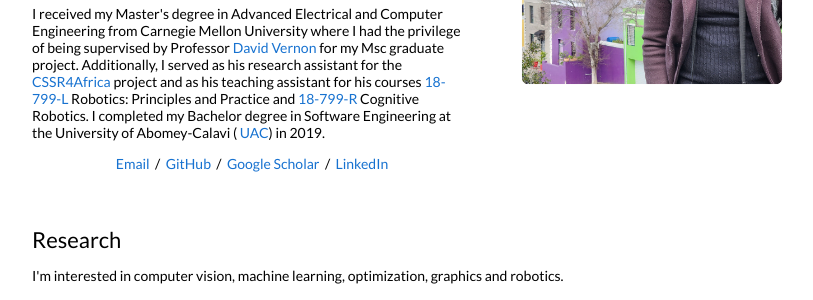
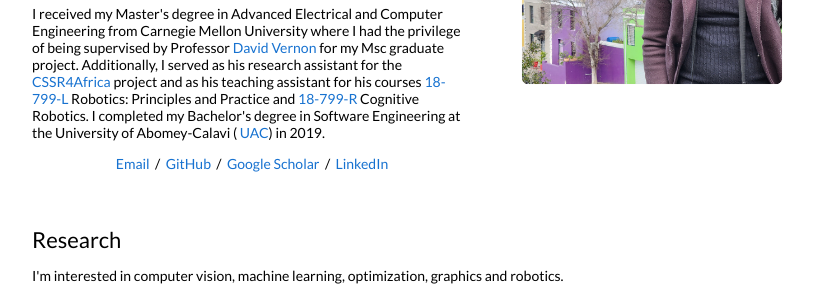
Before and after one commit to pamely/pamely.github.io, a Jekyll site: the page built from _posts/2023-08-28-3dgaussians.markdown, in a window 1280 px wide and 900 px high. Shown: the part 304-604 px from the top of the window, without its empty margins (228-1041 px from the left). Built offline with Jekyll 4.4.1, drawn with Linux system fonts in a browser that asks for light colours.

```diff
--- a/_layouts/default.html
+++ b/_layouts/default.html
@@ -43,7 +43,7 @@
                 I am a Research Assistant working under the guidance of <a href="https://www.andrew.cmu.edu/user/cjoewong/"> Professor Carlee Joe-Wong </a> in the Learning, Incentives, and Optimization for Networked Systems (<a href="https://research.ece.cmu.edu/lions/index.html">LIONS</a>) Lab at <a href="https://www.cmu.edu/">Carnegie Mellon University</a>. We are exploring efficients methods for diagnosing Birth Asphyxia using babies cries and Federated Learning.
               </p>
               <p>
-                I received my Master's degree in Advanced Electrical and Computer Engineering from Carnegie Mellon University where I had the privilege of being supervised by Professor <a href="http://www.vernon.eu/"> David Vernon </a> for my Msc graduate project. Additionally, I served as his  research assistant for the <a href="https://cssr4africa.github.io/"> CSSR4Africa </a> project and as his teaching assistant for his courses <a href="https://www.africa.engineering.cmu.edu/academics/courses/18-799-L.html"> 18-799-L</a> Robotics: Principles and Practice and <a href="https://www.africa.engineering.cmu.edu/academics/courses/18-799-R.html"> 18-799-R</a> Cognitive Robotics. I completed my Bachelor degree in Software Engineering at the University of Abomey-Calavi (<a href="https://uac.bj/"> UAC</a>) in 2019.
+                I received my Master's degree in Advanced Electrical and Computer Engineering from Carnegie Mellon University where I had the privilege of being supervised by Professor <a href="http://www.vernon.eu/"> David Vernon </a> for my Msc graduate project. Additionally, I served as his  research assistant for the <a href="https://cssr4africa.github.io/"> CSSR4Africa </a> project and as his teaching assistant for his courses <a href="https://www.africa.engineering.cmu.edu/academics/courses/18-799-L.html"> 18-799-L</a> Robotics: Principles and Practice and <a href="https://www.africa.engineering.cmu.edu/academics/courses/18-799-R.html"> 18-799-R</a> Cognitive Robotics. I completed my Bachelor's degree in Software Engineering at the University of Abomey-Calavi (<a href="https://uac.bj/"> UAC</a>) in 2019.
               </p>
               <p style="text-align:center">
                 <a target="_blank" href="mailto:pzantou@andrew.cmu.edu"> Email</a> &nbsp;/&nbsp;
```
